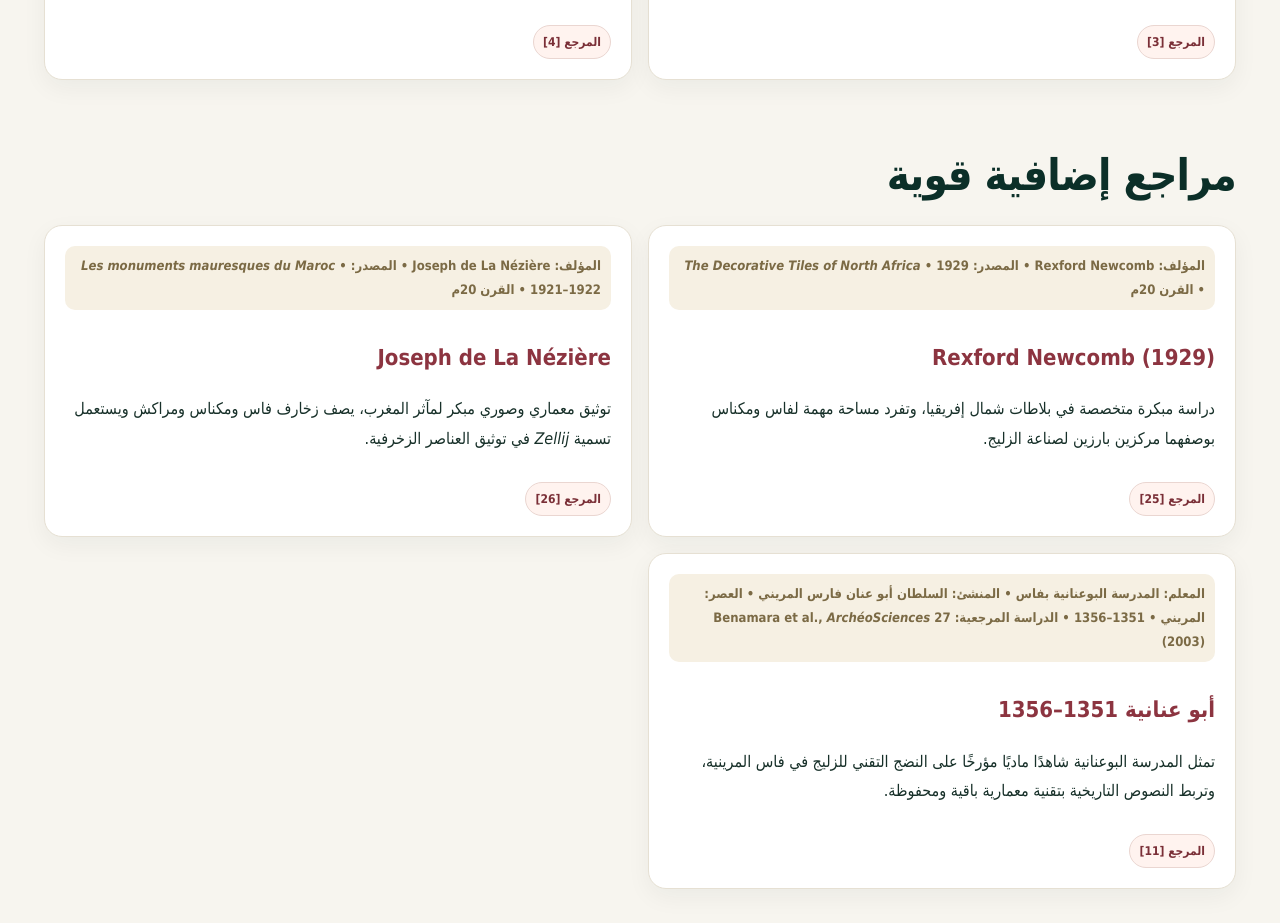
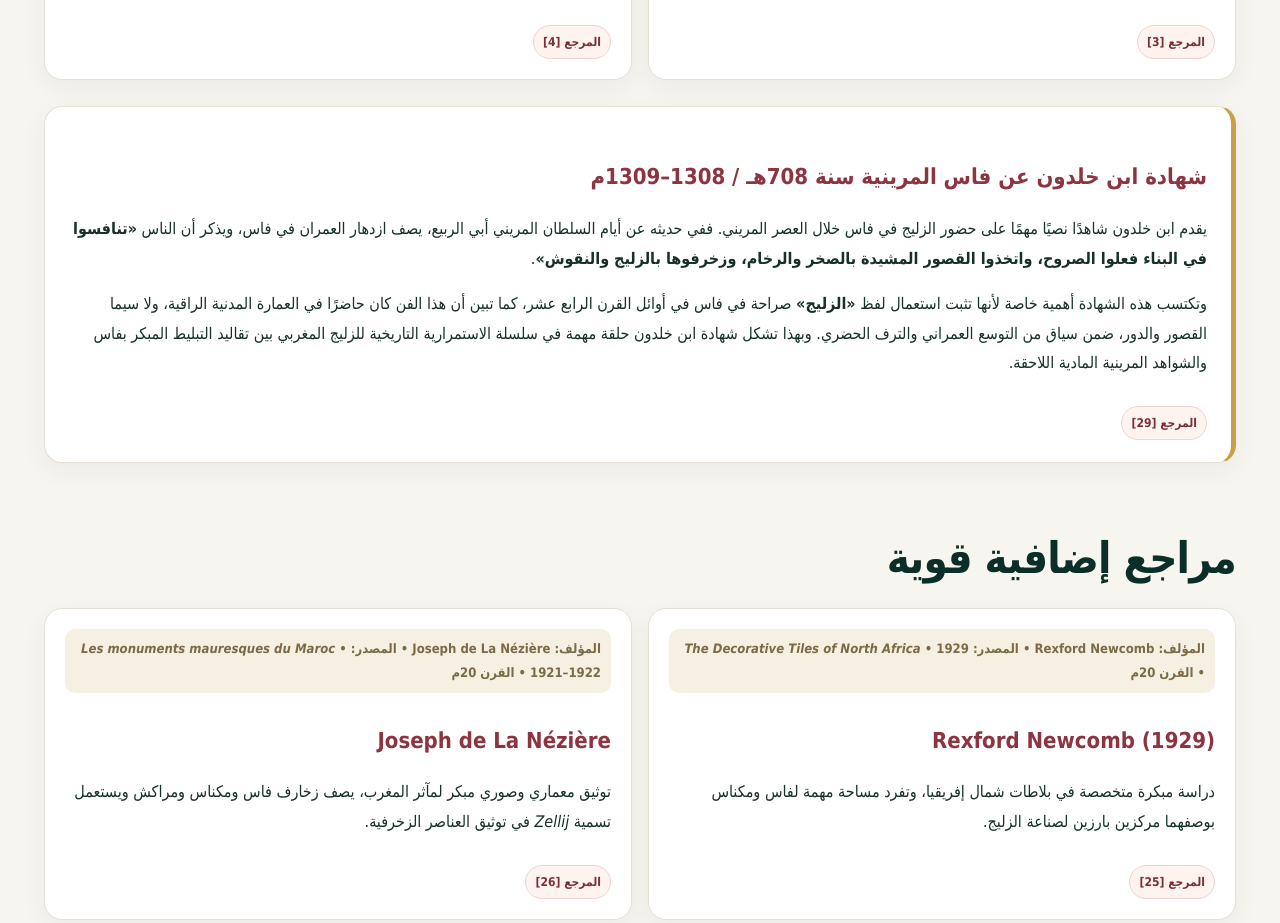
Before and after one commit to hicham2024/Bawaba, a website: page public/zellige-marocain/index.html in a window 1280 px wide. Shown: the part 7900-8823 px from the top of the page. Drawn offline with Linux system fonts and the light colour scheme.

Commit message:
Add Ibn Khaldun 708 AH Fez zellij testimony

```diff
--- a/public/zellige-marocain/index.html
+++ b/public/zellige-marocain/index.html
@@ -296,6 +296,13 @@ footer{background:#092b24;color:#fff;text-align:center;padding:34px 20px;margin-
   <div class="ref-tag">المرجع [4]</div>
 </article>
 </div>
+<div class="note">
+<h3>شهادة ابن خلدون عن فاس المرينية سنة 708هـ / 1308–1309م</h3>
+<p>يقدم ابن خلدون شاهدًا نصيًا مهمًا على حضور الزليج في فاس خلال العصر المريني. ففي حديثه عن أيام السلطان المريني أبي الربيع، يصف ازدهار العمران في فاس، ويذكر أن الناس <strong>«تنافسوا في البناء فعلوا الصروح، واتخذوا القصور المشيدة بالصخر والرخام، وزخرفوها بالزليج والنقوش»</strong>.</p>
+<p>وتكتسب هذه الشهادة أهمية خاصة لأنها تثبت استعمال لفظ <strong>«الزليج»</strong> صراحة في فاس في أوائل القرن الرابع عشر، كما تبين أن هذا الفن كان حاضرًا في العمارة المدنية الراقية، ولا سيما القصور والدور، ضمن سياق من التوسع العمراني والترف الحضري. وبهذا تشكل شهادة ابن خلدون حلقة مهمة في سلسلة الاستمرارية التاريخية للزليج المغربي بين تقاليد التبليط المبكر بفاس والشواهد المرينية المادية اللاحقة.</p>
+<div class="ref-tag">المرجع [29]</div>
+</div>
+
 <h2>مراجع إضافية قوية</h2>
 <div class="cards source-cards">
 <article class="card">
@@ -575,6 +582,7 @@ footer{background:#092b24;color:#fff;text-align:center;padding:34px 20px;margin-
 <li><a href="https://asjp.cerist.dz/en/downArticle/210/21/1/235112" target="_blank" rel="noopener">عبد النور بن خراش، «الفسيفساء المركبة خزف ورخام في قلعة بني حماد»، <em>مجلة الدراسات الأثرية</em>، مج 21، ع 1، 2023، ص 115–130.</a></li>
 <li>Léon Godard, <em>Description et histoire du Maroc</em>, Paris, C. Tanéra, 1860, pp. 214–215 (commerce des produits marocains vers la province d’Oran et mention des « azulejos ou zelaïdj »).</li>
 <li>عباس بن إبراهيم المراكشي، <em>الإعلام بمن حل مراكش وأغمات من الأعلام</em>، ترجمة إبراهيم بن إدريس الحسني، نقلًا عن الرحلة المراكشية للمكي الناصري، خبر سنة 1149هـ / 1736–1737م، وفيه: «فدخلنا داره المسماة دار الزليج، وهي بديعة البناء».</li>
+<li>ابن خلدون، <em>كتاب العبر وديوان المبتدأ والخبر</em>، ج 7، ص 314، في خبر السلطان المريني أبي الربيع وفاس سنة 708هـ، وذكر: «وزخرفوها بالزليج والنقوش».</li>
 </ol>
 </section>
 </main><footer>© Bawaba.eu — Zellige documentary dossier</footer></body></html>
```
